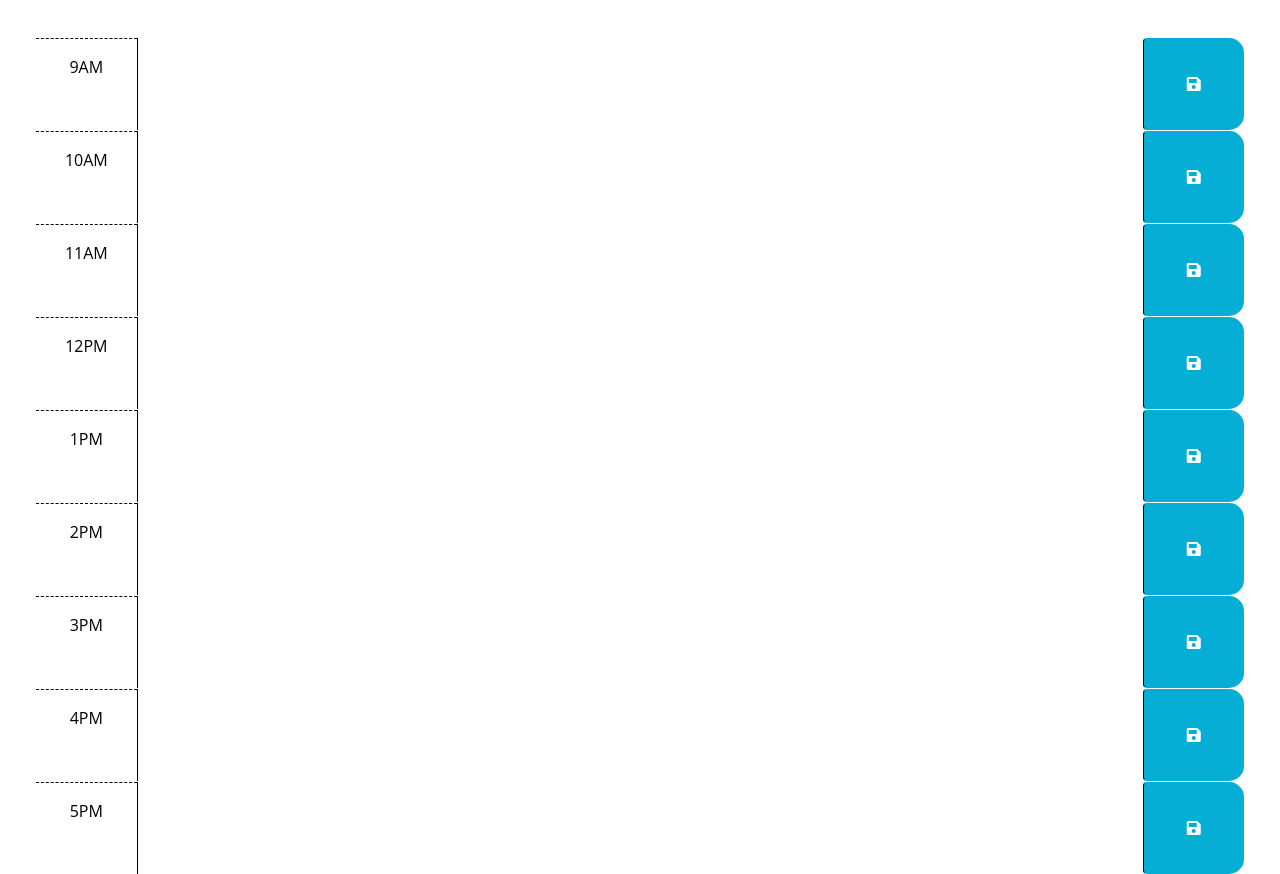
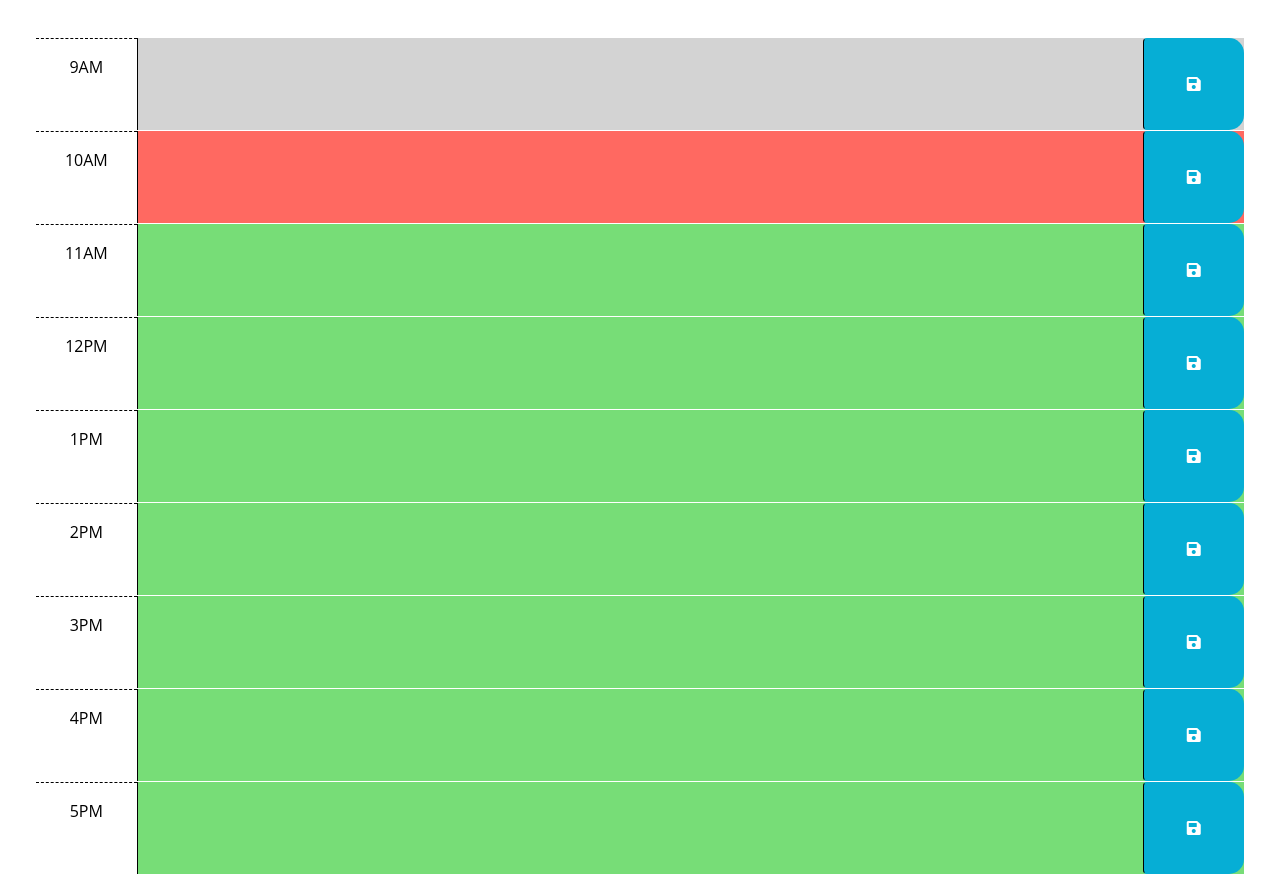
Before and after one commit to Ashmo91388/Work-Scheduler1, a plain HTML site: page index.html in a window 1280 px wide. Shown: the part 260-1134 px from the top of the page. Drawn offline with nearby package versions, Linux system fonts and the light colour scheme.

Commit message:
modified index, css, and JS (still not working)

```diff
--- a/index.html
+++ b/index.html
@@ -33,7 +33,7 @@
         -->
 
     <!-- Example of a past time block. The "past" class adds a gray background color. -->
-    <div id="hour-9" class="row color-time-block">
+    <div id="hour-9" class="row color-time-block past">
       <div class="col-2 col-md-1 hour text-center py-3">9AM</div>
       <textarea class="col-8 col-md-10 description" rows="3"> </textarea>
       <button class="btn saveBtn col-2 col-md-1" aria-label="save">
@@ -42,7 +42,7 @@
     </div>
 
     <!-- Example of a present time block. The "present" class adds a red background color. -->
-    <div id="hour-10" class="row color-time-block">
+    <div id="hour-10" class="row color-time-block present">
       <div class="col-2 col-md-1 hour text-center py-3">10AM</div>
       <textarea class="col-8 col-md-10 description" rows="3"> </textarea>
       <button class="btn saveBtn col-2 col-md-1" aria-label="save">
@@ -51,7 +51,7 @@
     </div>
 
     <!-- Example of a future time block. The "future" class adds a green background color. -->
-    <div id="hour-11" class="row color-time-block">
+    <div id="hour-11" class="row color-time-block future">
       <div class="col-2 col-md-1 hour text-center py-3">11AM</div>
       <textarea class="col-8 col-md-10 description" rows="3"> </textarea>
       <button class="btn saveBtn col-2 col-md-1" aria-label="save">
@@ -59,7 +59,7 @@
       </button>
     </div>
 
-  <div id="hour-12" class="row color-time-block">
+  <div id="hour-12" class="row color-time-block future">
     <div class="col-2 col-md-1 hour text-center py-3">12PM</div>
     <textarea class="col-8 col-md-10 description" rows="3"> </textarea>
     <button class="btn saveBtn col-2 col-md-1" aria-label="save">
@@ -67,14 +67,14 @@
     </button>
   </div>
 
-  <div id="hour-13" class="row color-time-block">
+  <div id="hour-13" class="row color-time-block future">
     <div class="col-2 col-md-1 hour text-center py-3">1PM</div>
     <textarea class="col-8 col-md-10 description" rows="3"> </textarea>
     <button class="btn saveBtn col-2 col-md-1" aria-label="save">
       <i class="fas fa-save" aria-hidden="true"></i>
     </button>
   </div>
-  <div id="hour-14" class="row color-time-block">
+  <div id="hour-14" class="row color-time-block future">
     <div class="col-2 col-md-1 hour text-center py-3">2PM</div>
     <textarea class="col-8 col-md-10 description" rows="3"> </textarea>
     <button class="btn saveBtn col-2 col-md-1" aria-label="save">
@@ -82,7 +82,7 @@
     </button>
   </div>
 
-  <div id="hour-15" class="row color-time-block">
+  <div id="hour-15" class="row color-time-block future">
     <div class="col-2 col-md-1 hour text-center py-3">3PM</div>
     <textarea class="col-8 col-md-10 description" rows="3"> </textarea>
     <button class="btn saveBtn col-2 col-md-1" aria-label="save">
@@ -90,7 +90,7 @@
     </button>
 
   </div>
-  <div id="hour-16" class="row color-time-block">
+  <div id="hour-16" class="row color-time-block future">
     <div class="col-2 col-md-1 hour text-center py-3">4PM</div>
     <textarea class="col-8 col-md-10 description" rows="3"> </textarea>
     <button class="btn saveBtn col-2 col-md-1" aria-label="save">
@@ -98,7 +98,7 @@
     </button>
   </div>
 
-  <div id="hour-17" class="row color-time-block">
+  <div id="hour-17" class="row color-time-block future">
     <div class="col-2 col-md-1 hour text-center py-3">5PM</div>
     <textarea class="col-8 col-md-10 description" rows="3"> </textarea>
     <button class="btn saveBtn col-2 col-md-1" aria-label="save">
--- a/script.js
+++ b/script.js
@@ -4,7 +4,6 @@
 
 var todaysDate = dayjs();
 $('#currentDay').text(todaysDate);
-
 
 
 $(document).ready(function () {
@@ -41,6 +40,7 @@ $(document).ready(function () {
         $(this).removeClass("future");
         $(this).removeClass("present");
         $(this).addClass("past");
+
       }
       else if (blockTime === timeNow) {
         $(this).removeClass("past");
@@ -58,7 +58,6 @@ $(document).ready(function () {
   // TODO: Add code to get any user input that was saved in localStorage and set
   // the values of the corresponding textarea elements. HINT: How can the id
   // attribute of each time-block be used to do this?
-  $("#hour8 .description").val(localStorage.getItem("hour8"));
   $("#hour9 .description").val(localStorage.getItem("hour9"));
   $("#hour10 .description").val(localStorage.getItem("hour10"));
   $("#hour11 .description").val(localStorage.getItem("hour11"));
--- a/style.css
+++ b/style.css
@@ -29,7 +29,6 @@ textarea {
   color: #000000;
   border-top: 1px dashed #000000;
 }
-/* modified past present and future styling to reflect appropiate time blocks */
 .past {
   background-color: #d3d3d3;
   color: white;
```
